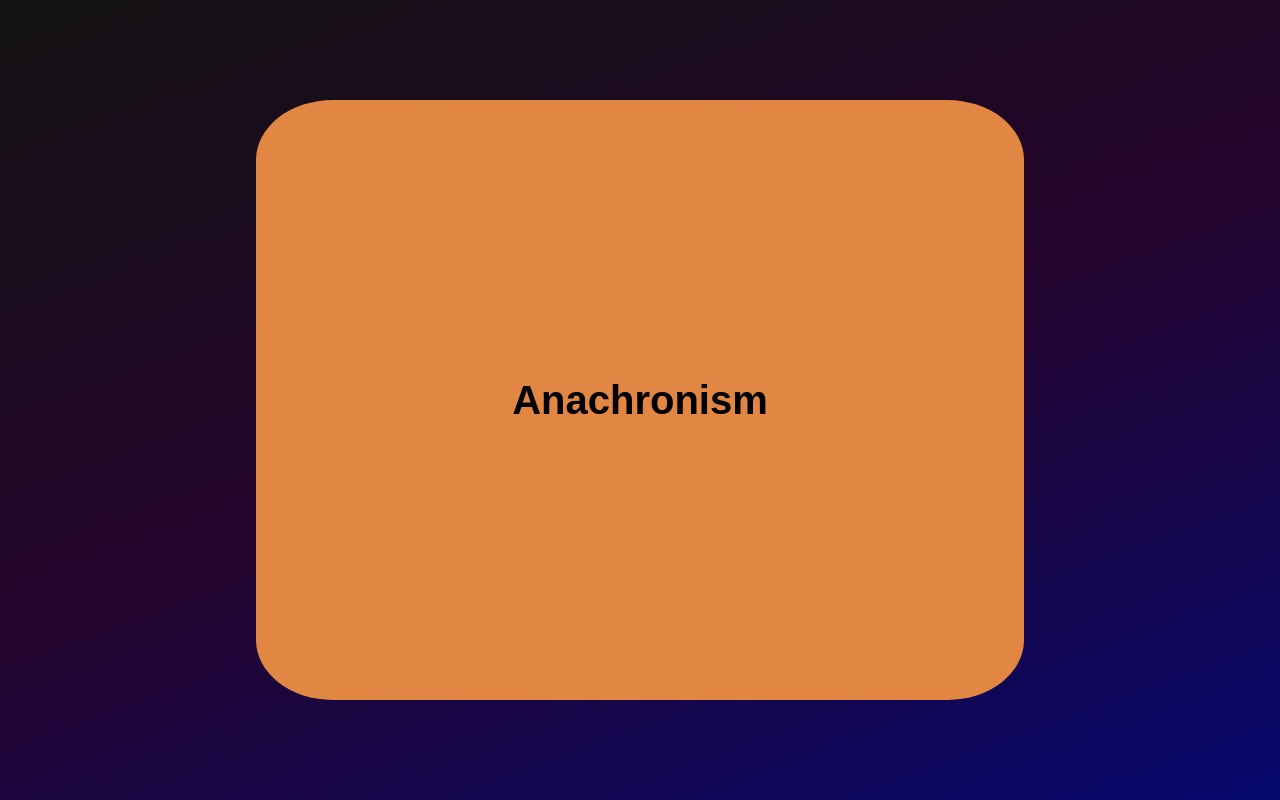
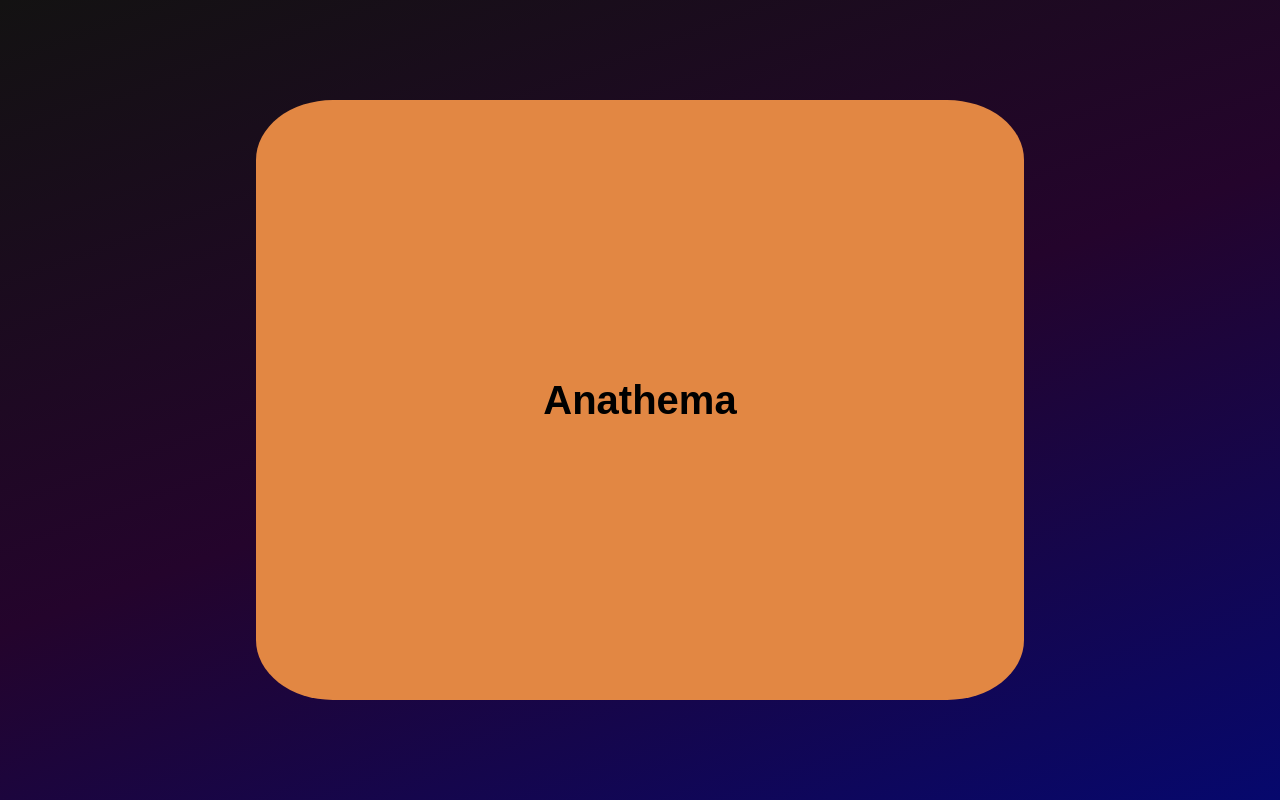
Before and after one commit to mxxaxx/Words, a plain HTML site: page index.html in a window 1280 px wide. Drawn offline with Linux system fonts and the light colour scheme.

Commit message:
Update index.html

```diff
--- a/index.html
+++ b/index.html
@@ -18,7 +18,7 @@
     <button id="clicker" onclick="getdefinition()">
 
         <h1 id="word">
-            Anachronism
+            Anathema
         </h1>
     </button>
 </body>
```
